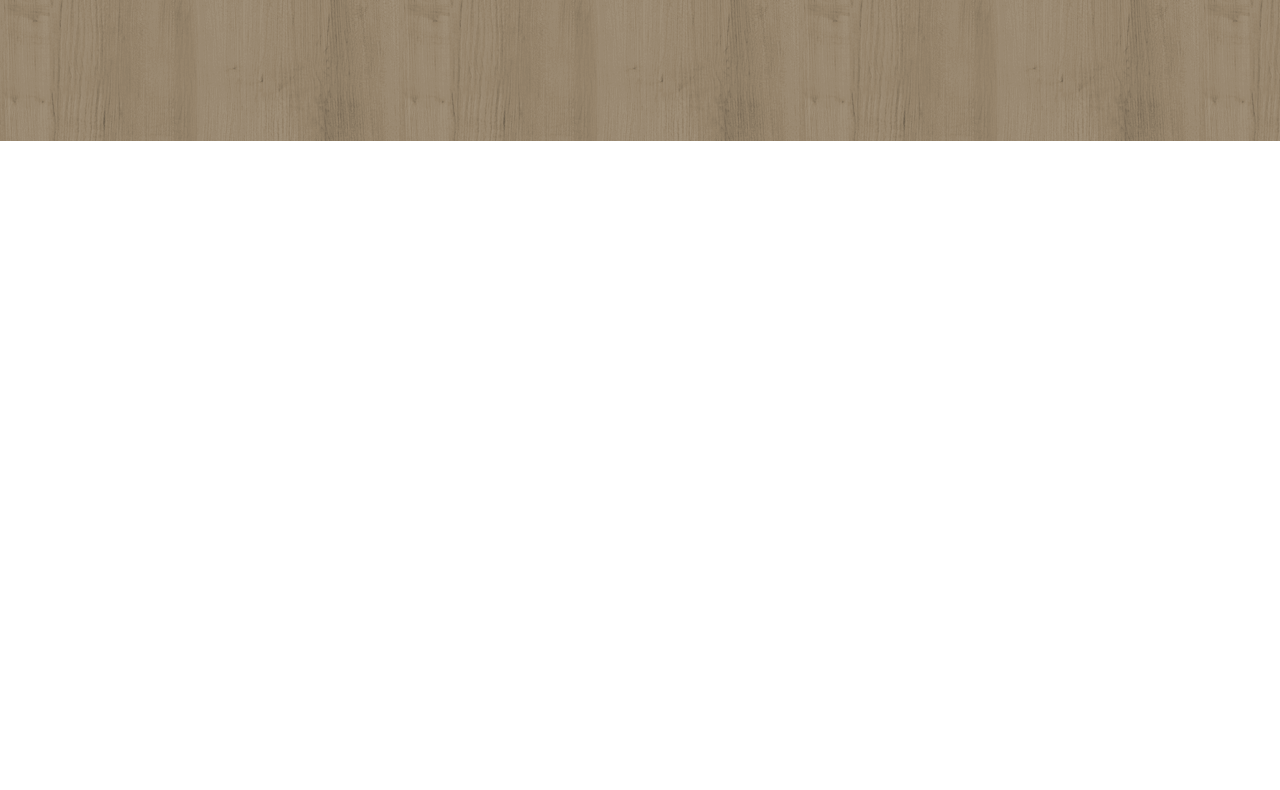
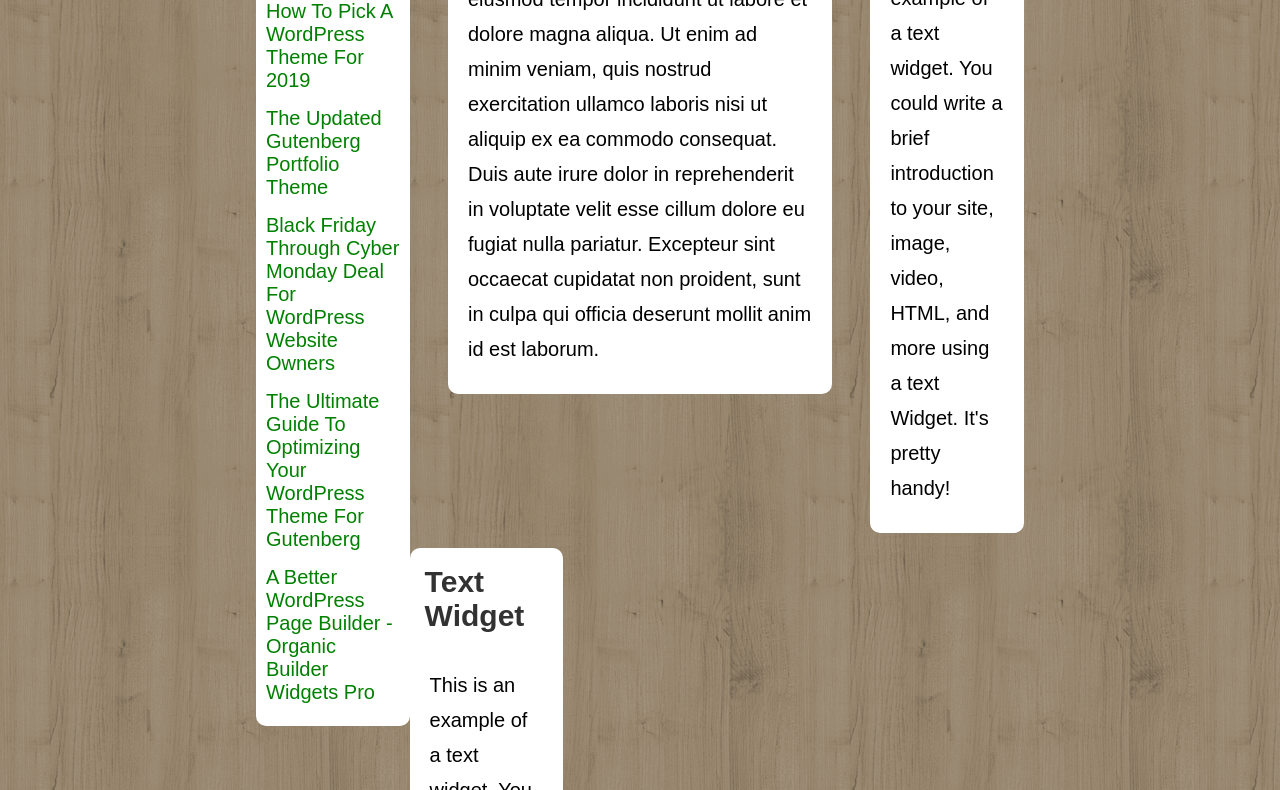
Before and after one commit to MrCresc/htmlcss-wp, a plain HTML site: page index.html in a window 1280 px wide. Shown: the part 659-1449 px from the top of the page. Before the commit the page ends 800 px from the top, so only its background shows below. Drawn offline with Linux system fonts and the light colour scheme.

Commit message:
Costruito main con 3 colonne

```diff
--- a/css/style.css
+++ b/css/style.css
@@ -62,7 +62,7 @@ h3.titolo {
   line-height: 55px;
 }
 
-li {
+.menu li {
   display: inline-block;
   padding: 0 12px;
   color: white;
@@ -70,3 +70,56 @@ li {
   font-family: arial;
   font-weight: bold;
 }
+
+.col {
+  float: left;
+  background-color: white;
+  padding: 7px 10px;
+  border-radius: 10px;
+}
+
+.col.sinistra {
+  margin-top: 15px;
+  width: 20%;
+}
+
+img {
+  vertical-align: 30px;
+}
+
+.sottotitoli {
+  display: inline-block;
+  color: rgb(50, 50, 50);
+  font-family: sans-serif;
+  font-size: 30px;
+  padding: 10px 0 15px 5px;
+}
+
+.link {
+  list-style: none;
+}
+
+.link li {
+  display: inline-block;
+  color: green;
+  font-size: 20px;
+  font-family: arial;
+  padding-bottom: 15px;
+}
+
+.centrale {
+  width: 50%;
+  margin: 15px 5%;
+}
+
+#lorem {
+  padding: 20px 10px;
+  font-size: 20px;
+  font-family: arial;
+  line-height: 35px;
+}
+
+.destra {
+  margin-top: 15px;
+  width: 20%;
+}
--- a/index.html
+++ b/index.html
@@ -28,9 +28,46 @@
           </ul>
         </div>
 
+        <div class="col sinistra">
+          <img src="img/rss-icon.png" alt="Icona Feed RSS" width="40px">
+          <h2 class="sottotitoli">Organic <br>Themes</h2>
+            <ul class="link">
+              <li>How To Pick A WordPress Theme For 2019</li>
+              <li>The Updated Gutenberg Portfolio Theme</li>
+              <li>Black Friday Through Cyber Monday Deal For WordPress Website Owners</li>
+              <li>The Ultimate Guide To Optimizing Your WordPress Theme For Gutenberg</li>
+              <li>A Better WordPress Page Builder - Organic Builder Widgets Pro</li>
+            </ul>
+        </div>
 
+        <div class="col centrale">
+          <h2 class="sottotitoli"> Three Column </h2>
+          <p id="lorem">Lorem ipsum dolor sit amet, consectetur adipisicing elit,
+            sed do eiusmod tempor incididunt ut labore et dolore magna aliqua.
+            Ut enim ad minim veniam, quis nostrud exercitation ullamco laboris
+            nisi ut aliquip ex ea commodo consequat.
+            Duis aute irure dolor in reprehenderit in voluptate velit esse
+            cillum dolore eu fugiat nulla pariatur.
+            Excepteur sint occaecat cupidatat non proident,
+            sunt in culpa qui officia deserunt mollit anim id est laborum.
+          </p>
+        </div>
 
+        <div class="col destra">
+          <h2 class="sottotitoli"> Text Widget </h2>
+          <p id="lorem">This is an example of a text widget. You could write a brief
+            introduction to your site, image, video, HTML, and more using a text Widget.
+            It's pretty handy!
+          </p>
+        </div>
 
+        <div class="col destra">
+          <h2 class="sottotitoli"> Text Widget </h2>
+          <p id="lorem">This is an example of a text widget. You could write a brief
+            introduction to your site, image, video, HTML, and more using a text Widget.
+            It's pretty handy!
+          </p>
+        </div>
 
       </header>
 
```
